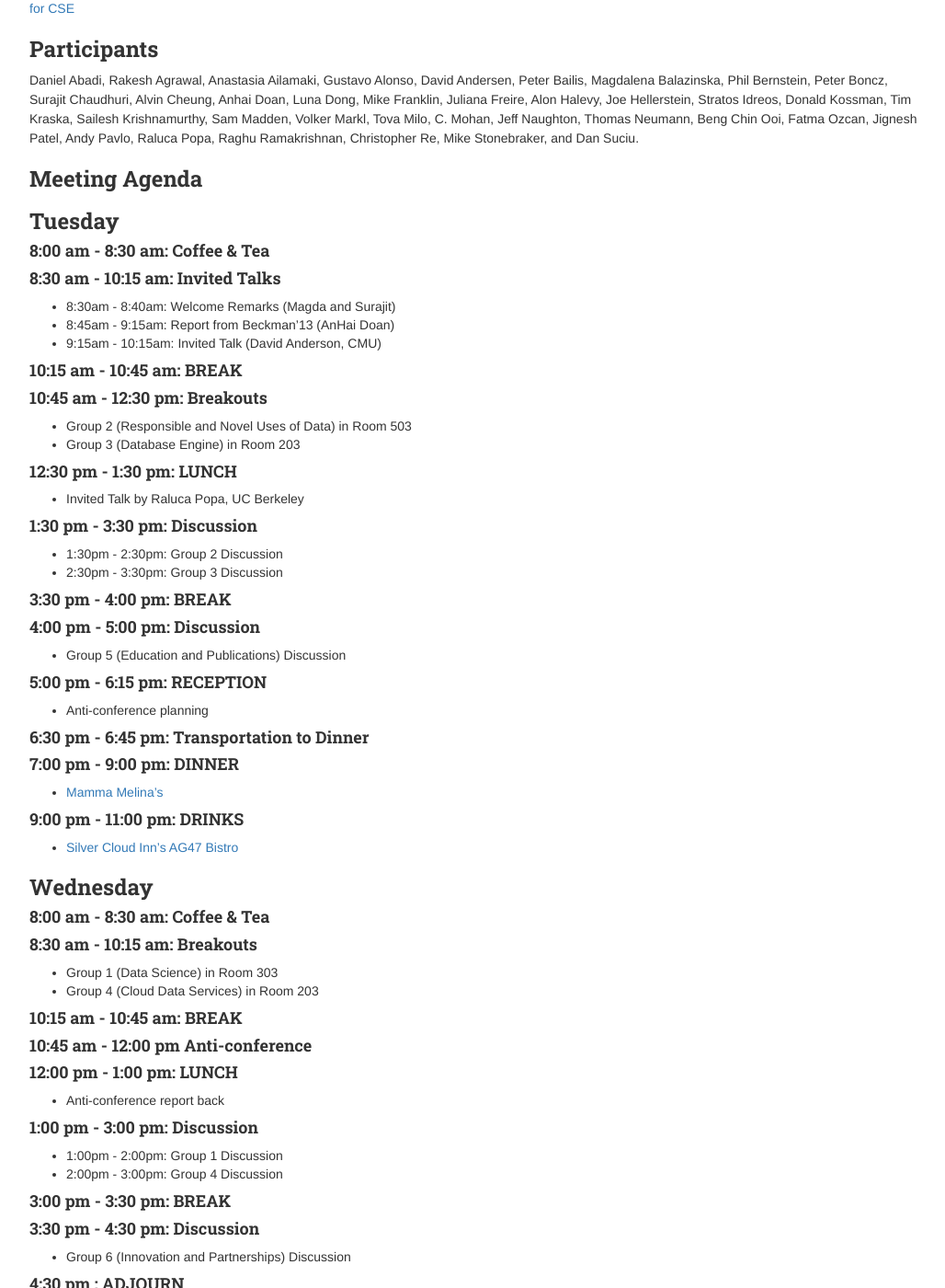
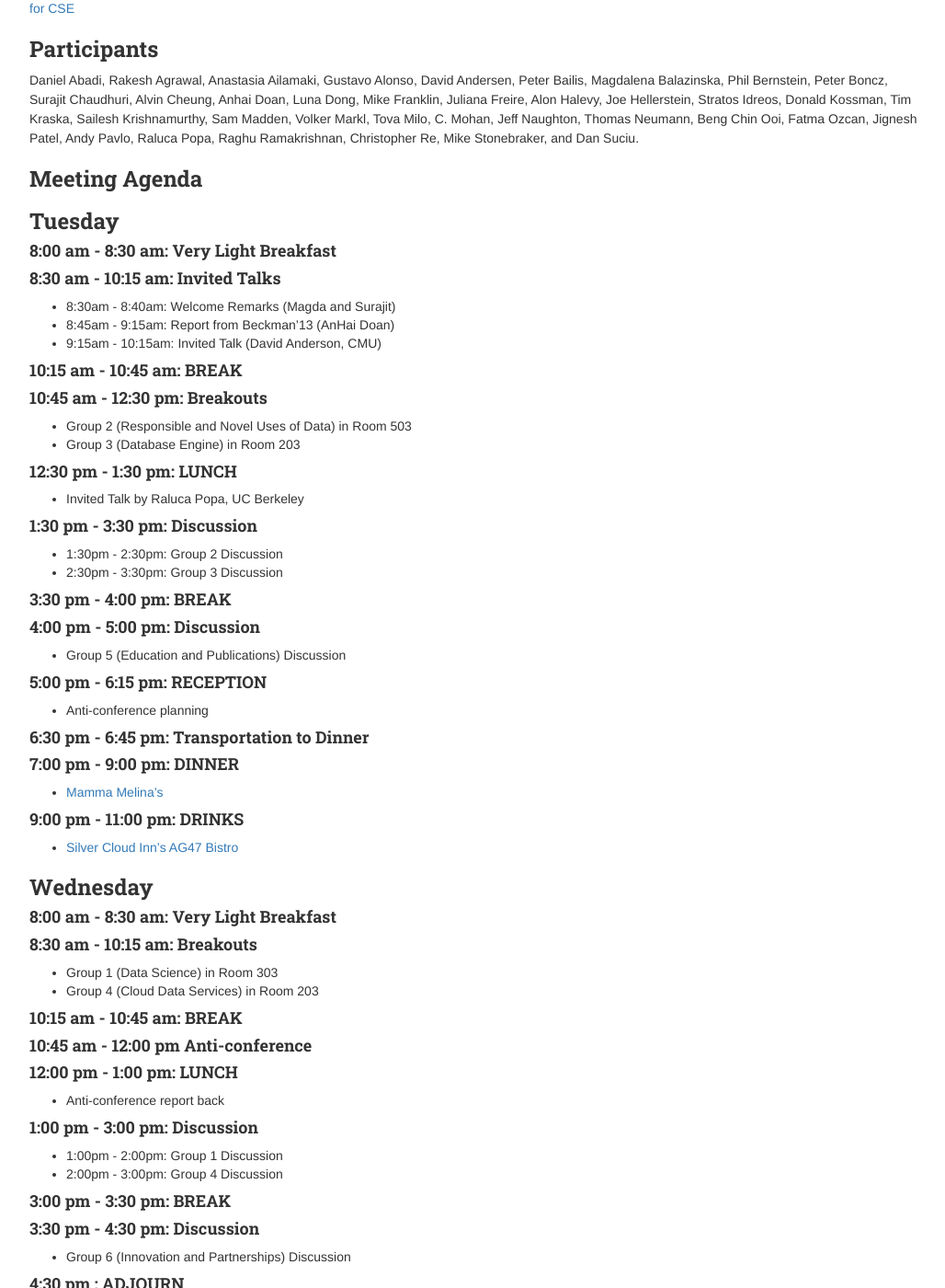
Before and after one commit to uwdb/website, a Jekyll site: the page built from events/other/2018/database_self_assessment_2018.markdown, in a window 1280 px wide and 1400 px high, scrolled down 905 px. Shown: the whole window at 92% size, without its empty margins (123-1151 px from the left). Built offline with Jekyll 4.4.1, drawn with Linux system fonts in a browser that asks for light colours; nearby versions of some CDN libraries.

Commit message:
Update database_self_assessment_2018.markdown

```diff
--- a/events/other/2018/database_self_assessment_2018.markdown
+++ b/events/other/2018/database_self_assessment_2018.markdown
@@ -54,7 +54,7 @@
 
 ### **Tuesday**
 
-#### 8:00 am - 8:30 am:  Coffee & Tea
+#### 8:00 am - 8:30 am:  Very Light Breakfast
 
 #### 8:30 am - 10:15 am:  Invited Talks
 - 8:30am - 8:40am: Welcome Remarks (Magda and Surajit)
@@ -93,7 +93,7 @@
 
 ### **Wednesday**
 
-#### 8:00 am - 8:30 am:  Coffee & Tea
+#### 8:00 am - 8:30 am:  Very Light Breakfast
 
 #### 8:30 am - 10:15 am: Breakouts
 - Group 1 (Data Science) in Room 303
```
